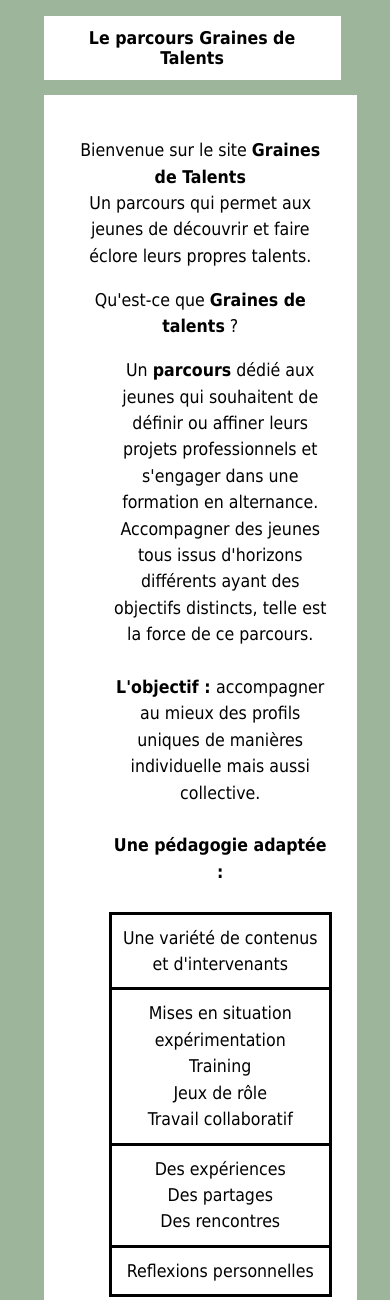
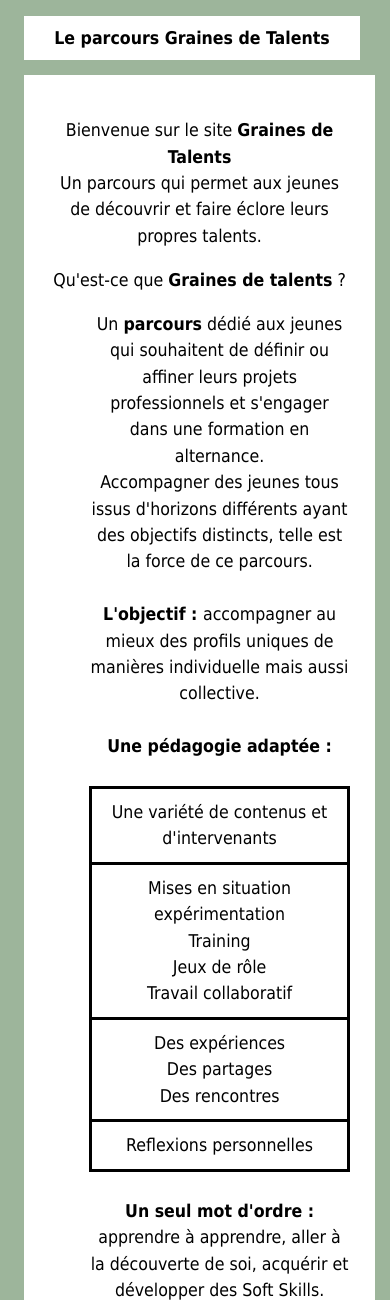
Before and after one commit to mohamed-azzouz98/Site_GrainesDeTalents, a PHP site: page / in a window 390 px wide; the page is wider, and only the part inside the window is pictured. Shown: the part 168-1468 px from the top of that part. Run offline with PHP 8.4, Linux system fonts and the light colour scheme.

Commit message:
test modif responsive

```diff
--- a/index.html
+++ b/index.html
@@ -127,7 +127,7 @@
 
 
 
-            <!-- <input type="button" value="Interview" onclick="toggle()" id="showInterview"> -->
+
             <h2>Interview Nathalie Gay & Zoé Pons</h2>
             <div id="interviewProgram">
 
--- a/style.css
+++ b/style.css
@@ -600,7 +600,7 @@ footer i{
 }
 
   #infoFormation{
-    width: 70%;
+    width: 80%;
     font-size: 1.1em;
   }
 
@@ -642,7 +642,7 @@ footer i{
 
   #interviewMobile{
     display: block;
-    width: 55vh;
+    width: 380px;
   }
 
  .map{
```
